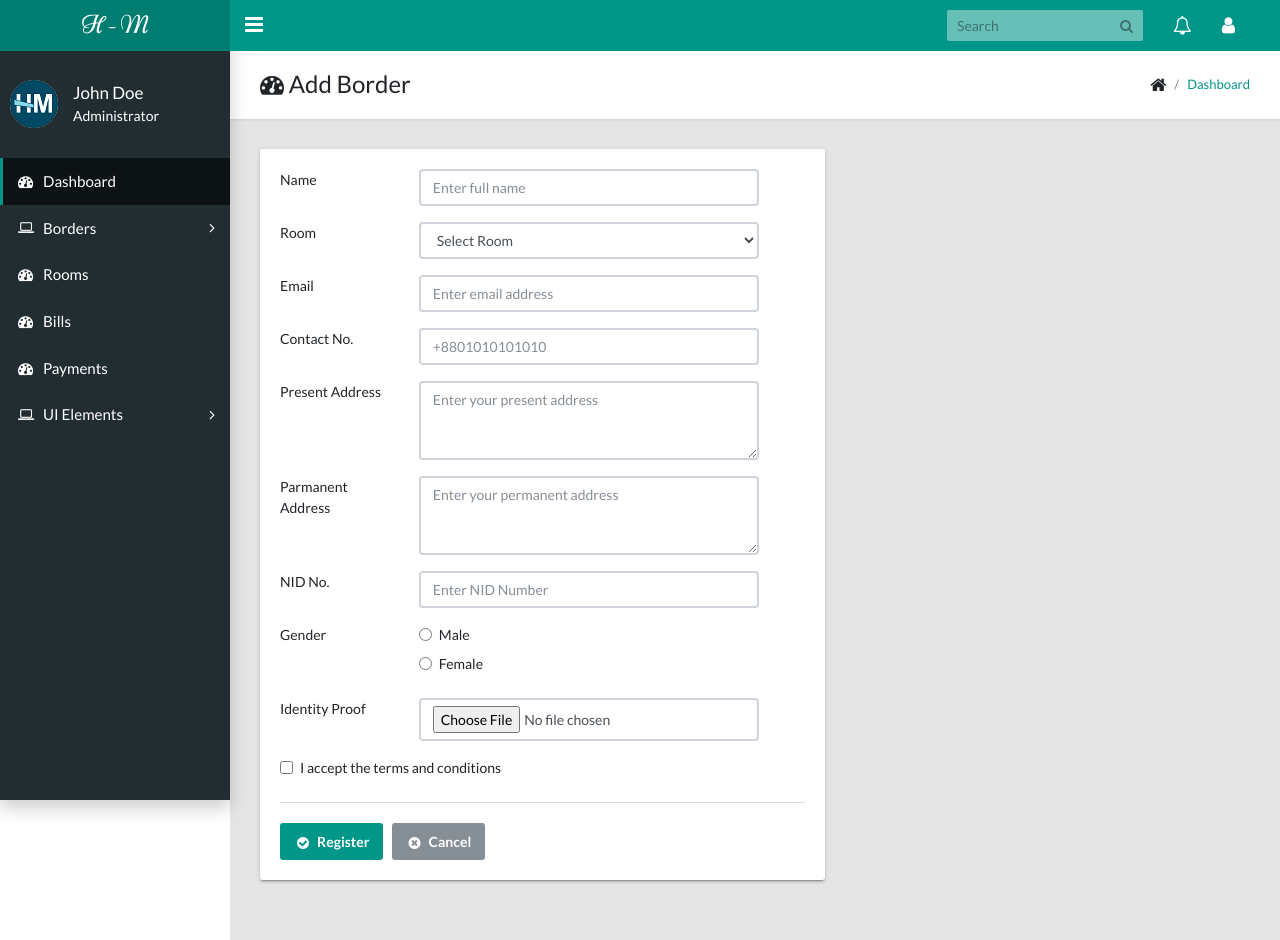
After one commit to AHNayeem/Hostel_Management_System, a PHP site: page /addBorder.php in a window 1280 px wide. The commit adds this page. Run offline with PHP 8.4, Linux system fonts and the light colour scheme.

Commit message:
Initial Commit

```diff
--- /dev/null
+++ b/addBorder.php
@@ -0,0 +1,114 @@
+
+<?php include 'inc/header.php'; ?>
+    <!-- Sidebar menu-->
+    <aside class="app-sidebar">
+      <?php include 'inc/sidebar.php'; ?>
+    </aside>
+    <main class="app-content">
+	<div class="app-sidebar__overlay" data-toggle="sidebar"></div>
+      <div class="app-title">
+        <div>
+          <h1><i class="fa fa-dashboard"></i> Add Border</h1>
+          <p></p>
+        </div>
+        <ul class="app-breadcrumb breadcrumb">
+          <li class="breadcrumb-item"><i class="fa fa-home fa-lg"></i></li>
+          <li class="breadcrumb-item"><a href="#">Dashboard</a></li>
+        </ul>
+    </div>
+	<div class="row">
+	<div class="col-md-7">
+      <div class="tile">
+        <!-- <h3 class="tile-title">Register</h3> -->
+        <form class="form-horizontal">
+          <div class="tile-body">
+            <div class="form-group row">
+              <label class="control-label col-md-3">Name</label>
+              <div class="col-md-8">
+                <input class="form-control" type="text" placeholder="Enter full name">
+              </div>
+            </div>
+            <div class="form-group row">
+              <label class="control-label col-md-3">Room</label>
+              <div class="col-md-8">
+                <select name="" class="form-control">
+                	<option value="">Select Room</option>
+                	<option value="">Select Room 2</option>
+                	<option value="">Select Room 3</option>
+                </select>
+              </div>
+            </div>
+            <div class="form-group row">
+              <label class="control-label col-md-3">Email</label>
+              <div class="col-md-8">
+                <input class="form-control" type="email" placeholder="Enter email address">
+              </div>
+            </div>
+            <div class="form-group row">
+              <label class="control-label col-md-3">Contact No.</label>
+              <div class="col-md-8">
+                <input class="form-control" type="text" placeholder="+8801010101010">
+              </div>
+            </div>
+            <div class="form-group row">
+              <label class="control-label col-md-3">Present Address</label>
+              <div class="col-md-8">
+                <textarea class="form-control" rows="3" placeholder="Enter your present address"></textarea>
+              </div>
+            </div>
+            <div class="form-group row">
+              <label class="control-label col-md-3">Parmanent Address</label>
+              <div class="col-md-8">
+                <textarea class="form-control" rows="3" placeholder="Enter your permanent address"></textarea>
+              </div>
+            </div>
+            <div class="form-group row">
+              <label class="control-label col-md-3">NID No.</label>
+              <div class="col-md-8">
+                <input class="form-control" type="text" placeholder="Enter NID Number">
+              </div>
+            </div>
+            <div class="form-group row">
+              <label class="control-label col-md-3">Gender</label>
+              <div class="col-md-9">
+                <div class="form-check">
+                  <label class="form-check-label">
+                    <input class="form-check-input" type="radio" name="gender">Male
+                  </label>
+                </div>
+                <div class="form-check">
+                  <label class="form-check-label">
+                    <input class="form-check-input" type="radio" name="gender">Female
+                  </label>
+                </div>
+              </div>
+            </div>
+            <div class="form-group row">
+              <label class="control-label col-md-3">Identity Proof</label>
+              <div class="col-md-8">
+                <input class="form-control" type="file">
+              </div>
+            </div>
+            <div class="form-group row">
+              <div class="col-md-8 col-md-offset-3">
+                <div class="form-check">
+                  <label class="form-check-label">
+                    <input class="form-check-input" type="checkbox">I accept the terms and conditions
+                  </label>
+                </div>
+              </div>
+            </div>
+	        </div>
+	        <div class="tile-footer">
+	          <div class="row">
+	            <div class="col-md-8 col-md-offset-3">
+	              <button class="btn btn-primary" type="submit"><i class="fa fa-fw fa-lg fa-check-circle"></i>Register</button>&nbsp;&nbsp;&nbsp;<button class="btn btn-secondary" type="reset"><i class="fa fa-fw fa-lg fa-times-circle"></i>Cancel</button>
+	            </div>
+	          </div>
+	        </div>
+	    </form>
+      </div>
+    </div>
+</div>
+</main>
+<?php include 'inc/footer.php'; ?>
--- a/inc/sidebar.php
+++ b/inc/sidebar.php
@@ -1,11 +1,27 @@
-<div class="app-sidebar__user"><img class="app-sidebar__user-avatar" src="" alt="User Image">
+<div class="app-sidebar__user"><img class="app-sidebar__user-avatar" src="img/photo.jpg" alt="User Image">
     <div>
       <p class="app-sidebar__user-name">John Doe</p>
       <p class="app-sidebar__user-designation">Administrator</p>
     </div>
   </div>
   <ul class="app-menu">
-    <li><a class="app-menu__item active" href="index.php"><i class="app-menu__icon fa fa-dashboard"></i><span class="app-menu__label">Dashboard</span></a></li>
+    <li>
+      <a class="app-menu__item active" href="index.php"><i class="app-menu__icon fa fa-dashboard"></i><span class="app-menu__label">Dashboard</span></a></li>
+    <li class="treeview"><a class="app-menu__item" href="#" data-toggle="treeview"><i class="app-menu__icon fa fa-laptop"></i><span class="app-menu__label">Borders</span><i class="treeview-indicator fa fa-angle-right"></i></a>
+      <ul class="treeview-menu">
+        <li><a class="treeview-item" href="addBorder.php"><i class="icon fa fa-circle-o"></i>Add Border</a></li>
+        <li><a class="treeview-item" href="borders.php"><i class="icon fa fa-circle-o"></i> Borers List</a></li>
+      </ul>
+    </li>
+    <li>
+      <a class="app-menu__item" href="rooms.php"><i class="app-menu__icon fa fa-dashboard"></i><span class="app-menu__label">Rooms</span></a>
+    </li>
+    <li>
+      <a class="app-menu__item" href="bills.php"><i class="app-menu__icon fa fa-dashboard"></i><span class="app-menu__label">Bills</span></a>
+    </li>
+    <li>
+      <a class="app-menu__item" href="payments.php"><i class="app-menu__icon fa fa-dashboard"></i><span class="app-menu__label">Payments</span></a>
+    </li>
     <li class="treeview"><a class="app-menu__item" href="#" data-toggle="treeview"><i class="app-menu__icon fa fa-laptop"></i><span class="app-menu__label">UI Elements</span><i class="treeview-indicator fa fa-angle-right"></i></a>
       <ul class="treeview-menu">
         <li><a class="treeview-item" href="bootstrap-components.php"><i class="icon fa fa-circle-o"></i> Bootstrap Elements</a></li>
```
Also changed, not shown: bills.php (added, +92 -0 lines), borders.php (added, +63 -0 lines), payments.php (added, +105 -0 lines), rooms.php (added, +92 -0 lines), img/photo.jpg (added).
